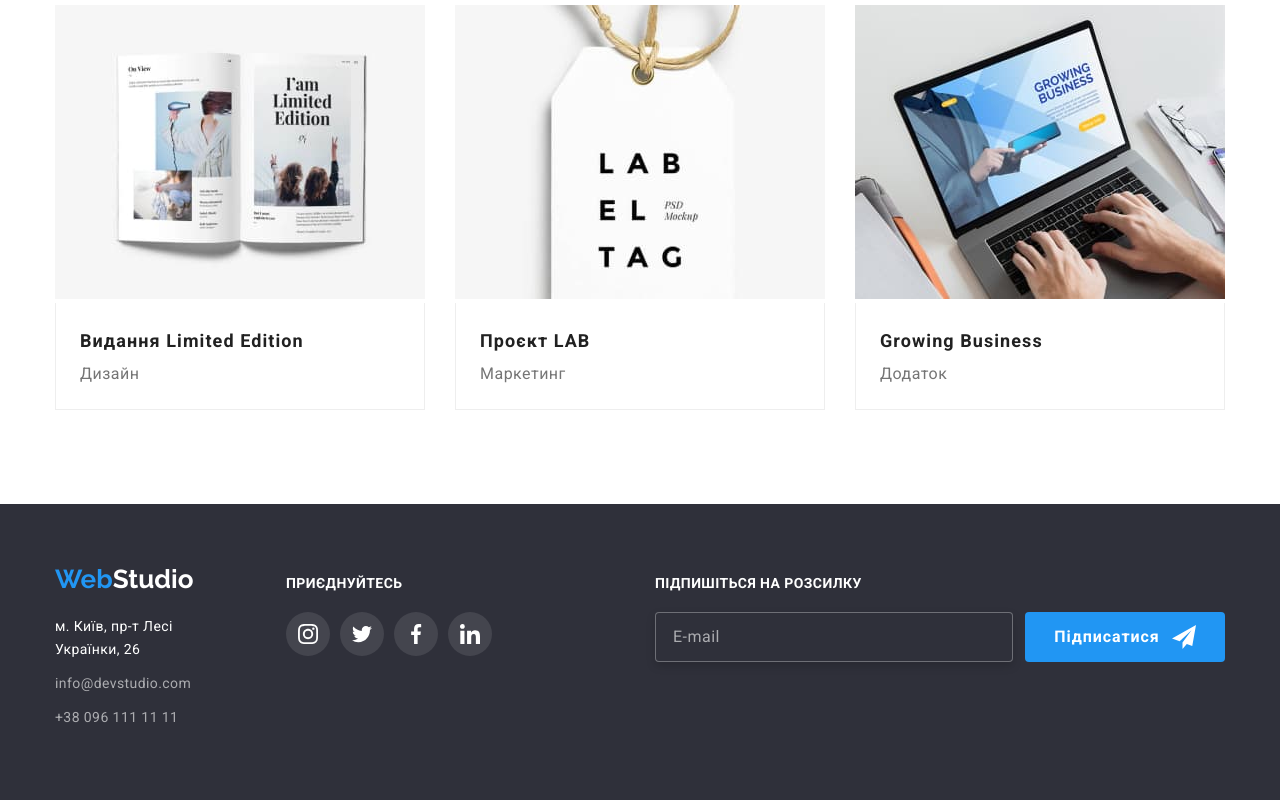
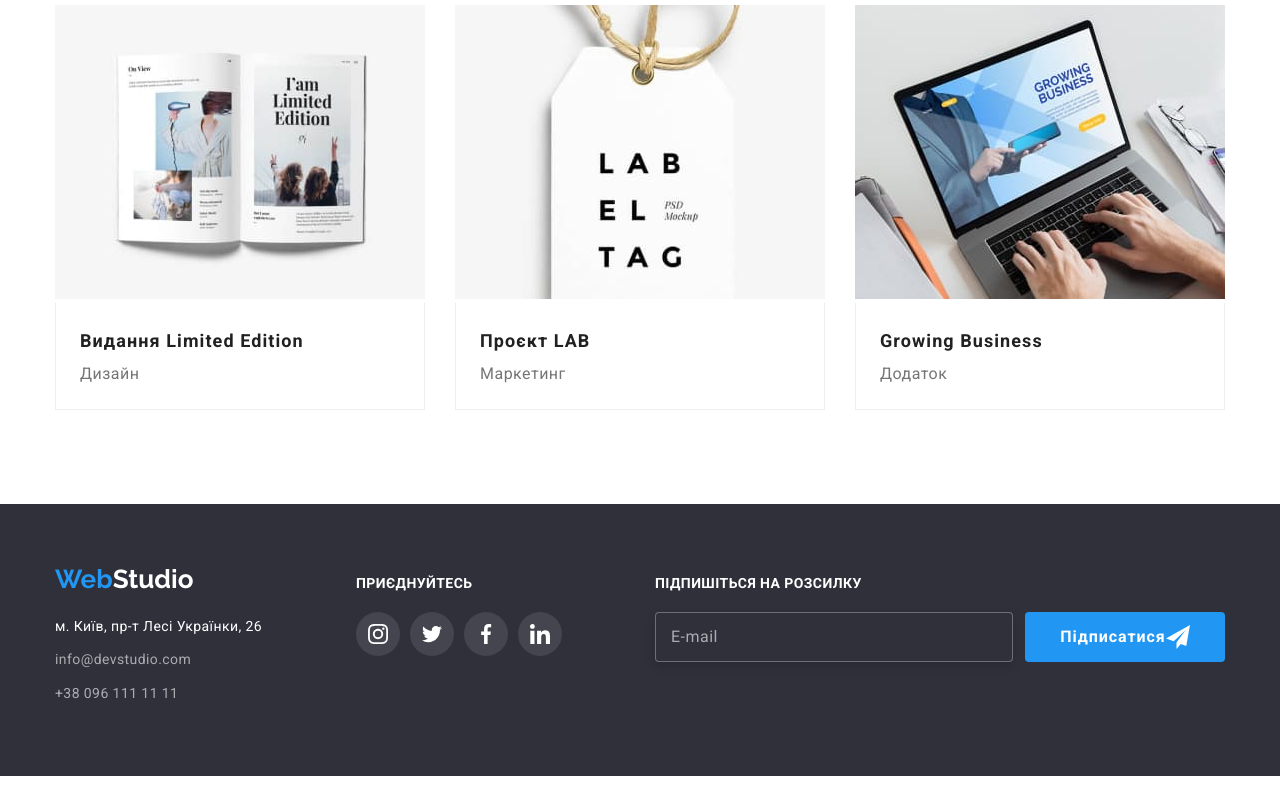
Before and after one commit to ValentynaSira1/goit-markup-hw-06, a plain HTML site: page portfolio.html in a window 1280 px wide. Shown: the part 1129-1929 px from the top of the page. After the commit the page ends 1905 px from the top, so only its background shows below. Drawn offline with nearby package versions, Linux system fonts and the light colour scheme.

Commit message:
коректування позиціонування елементів

```diff
--- a/css/styles.css
+++ b/css/styles.css
@@ -342,11 +342,16 @@ padding: 0 15px;
     border-color: var(--color-brend);
 }
 
+.modal-contact{
+    position: relative;
+}
+
 .modal-icon{
     position: absolute;
     top: 50%;
     left: 12px;
     fill: currentcolor;
+    transform: translateY(-50%);
     transition: fill 250ms cubic-bezier(0.4, 0, 0.2, 1);
 }
 
@@ -362,7 +367,8 @@ padding: 0 15px;
     border-radius: 4px;
     outline: none;
     margin-bottom: 10px;
-    transition: border-color 250ms cubic-bezier(0.4, 0, 0.2, 1)
+    transition: border-color 250ms cubic-bezier(0.4, 0, 0.2, 1);
+    resize: none;
 }
 
 .modal-textarea:focus{
@@ -681,7 +687,11 @@ color: var(--color-brend);
 .footer{
     display: flex;
     align-items: baseline;
-    gap: 70px;
+    flex-shrink: 0;
+}
+.foot{
+    margin-right: 70px;
+    width: 231px;
 }
 
 .foot-text{
@@ -720,7 +730,6 @@ color: var(--color-brend);
 .foot-cont{
     display: flex;
     align-items: baseline;
-    gap: 70px;
 }
 .footer-form{
     display: flex;
@@ -734,12 +743,13 @@ color: var(--color-brend);
     align-items: center;
     letter-spacing: 0.03em;
     color: rgba(255, 255, 255, 0.6);
-    padding-left: 15px;
 }
 
 .footer-mail{
     margin-left: 93px;
+    width: 570px;
 }
+
 .footer-input{
     width: 358px;
     height: 50px;
@@ -748,12 +758,13 @@ color: var(--color-brend);
     border-radius: 4px;
     filter: drop-shadow(0px 4px 4px rgba(0, 0, 0, 0.15));
     background-color: #2f303a;
+    padding-left: 15px;
+    color: var(--color-accent);
 }
 .btn{
     width: 200px;
     height: 50px;
     display: flex;
-    gap: 12px;
     justify-content: center;
     border: none;
 }
--- a/portfolio.html
+++ b/portfolio.html
@@ -186,7 +186,7 @@
     <footer class="bottom">
         <div class="container foot-cont">
             <div class="footer">
-                <div>
+                <div class="foot">
                     <a class="logo-type one" href="/"><span class="logo">Web</span>Studio</a>
                     <address>
                         <ul>
```
Also changed, not shown: index.html (+7 -1 lines).
